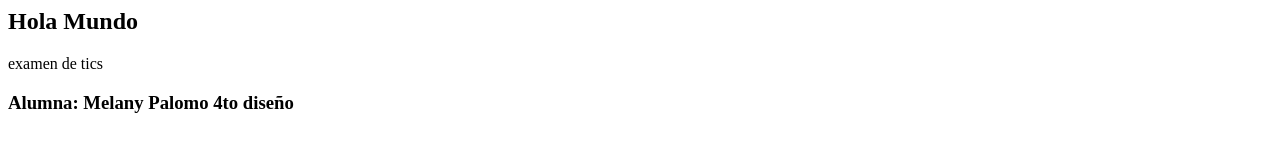
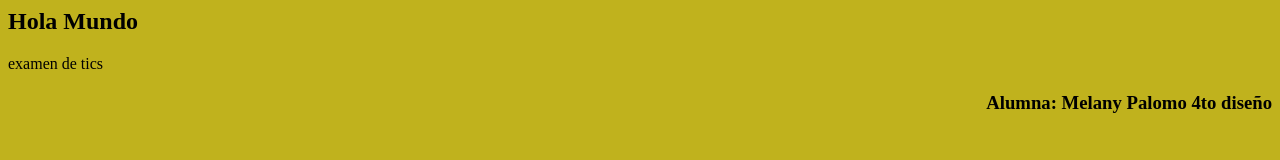
Before and after one commit to melanypalomo4d/prueba, a plain HTML site: page index.html in a window 1280 px wide. Drawn offline with Linux system fonts and the light colour scheme.

Commit message:
Update index.html

```diff
--- a/index.html
+++ b/index.html
@@ -1,7 +1,7 @@
 <html>
     <head>
         <meta charset="UTF-8">
-        <link rel="stylesheet" type="" href="examen diseño.css">
+        <link rel="stylesheet" type="" href="css/examen diseño.css">
         <title>Examen de diseño de programacion</title>
         </head>
         <body>
```
